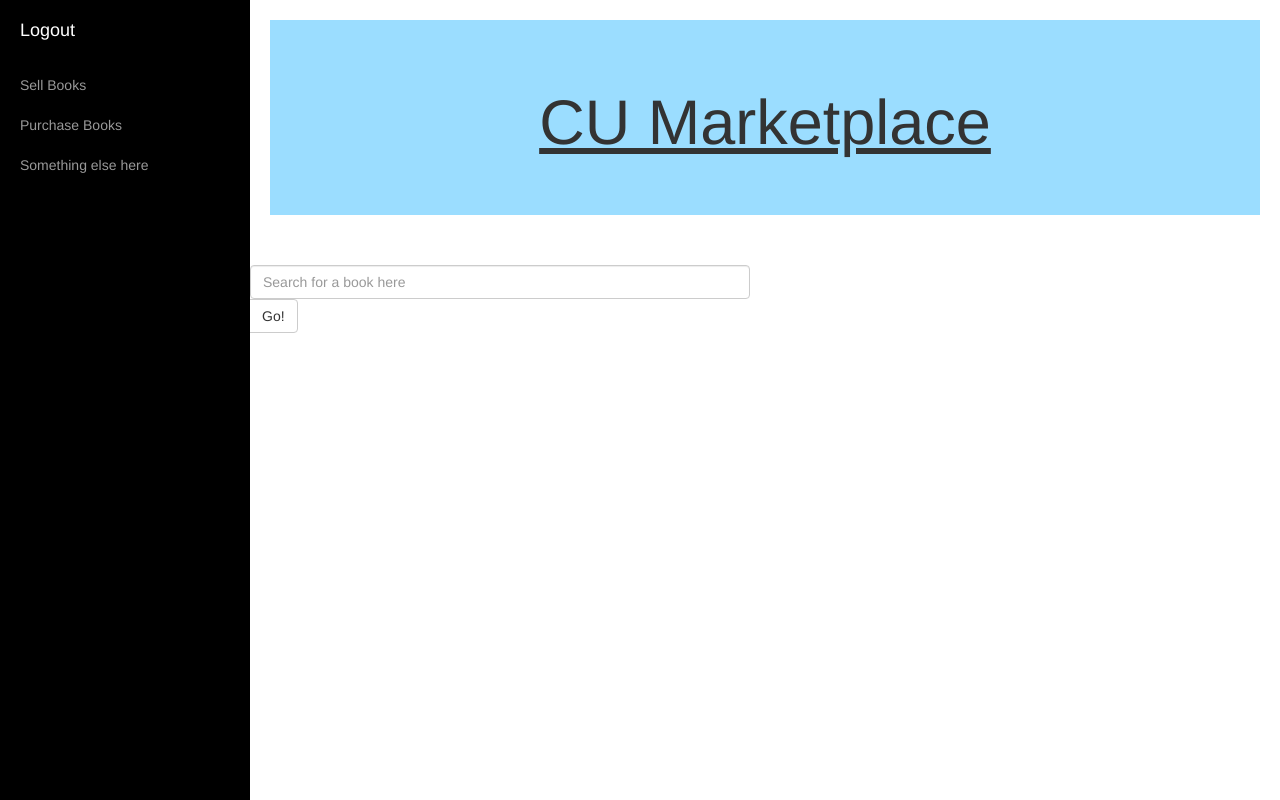
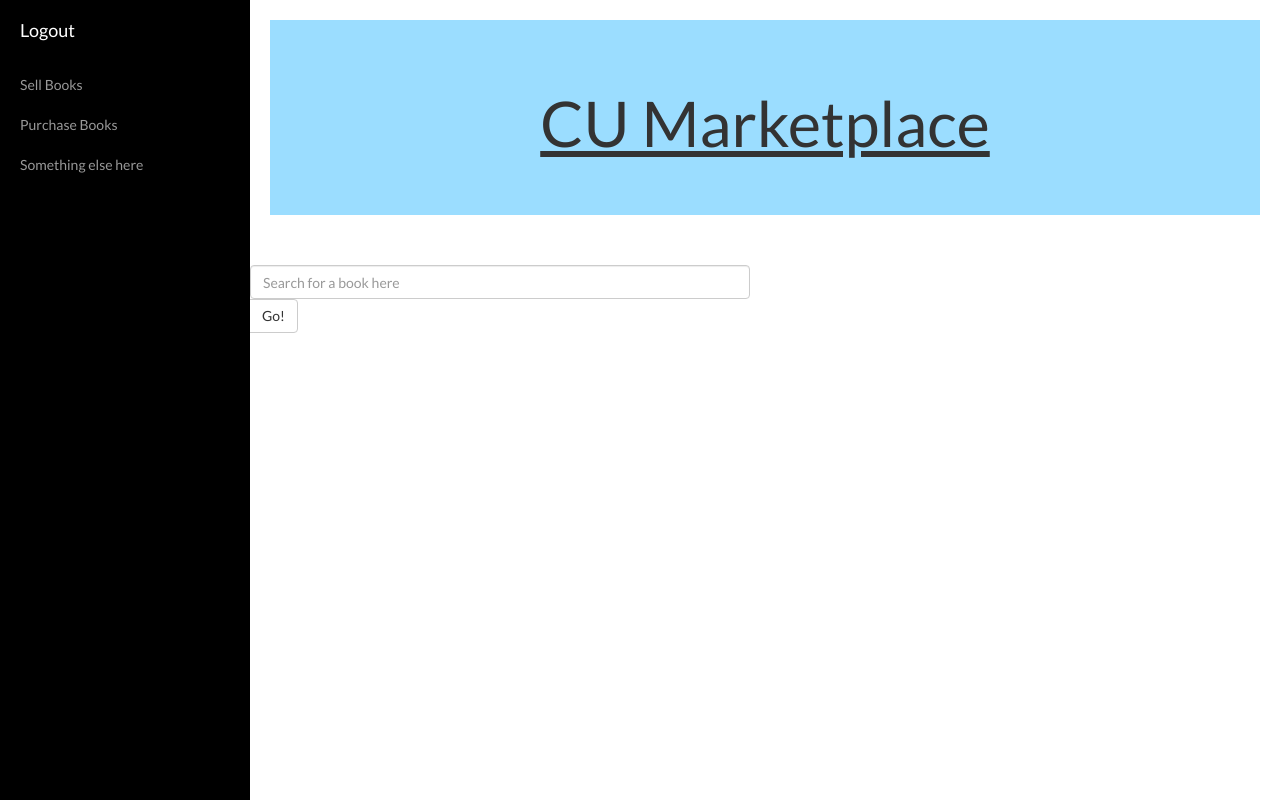
Before and after one commit to ADI-Labs/marketplace, a Flask app: template templates/booklist.html in a window 1280 px wide. Run offline with Flask 2, Linux system fonts and the light colour scheme; the template is opened without the code that fills it, so the values that code supplies are empty; some libraries are stand-ins or nearby versions.

Commit message:
first commit after break

```diff
--- a/app.py
+++ b/app.py
@@ -16,7 +16,6 @@ db = MongoEngine(app)
 login_manager = LoginManager()
 login_manager.init_app(app)
 
-#Move to another file
 class User(db.Document):
   name = db.StringField(required=True,unique=True)
   password = db.StringField(required=True)
--- a/static/css/booklist.css
+++ b/static/css/booklist.css
@@ -1,3 +1,7 @@
+body {
+    font-family: "Lato";
+}
+
 .jumbotron {
 
     background-color: rgb(155,221,255);
--- a/templates/base.html
+++ b/templates/base.html
@@ -5,6 +5,7 @@
     <title>{% block title %}{% endblock %}</title>
     <link rel="stylesheet" href="https://maxcdn.bootstrapcdn.com/bootstrap/3.3.6/css/bootstrap.min.css" integrity="sha384-1q8mTJOASx8j1Au+a5WDVnPi2lkFfwwEAa8hDDdjZlpLegxhjVME1fgjWPGmkzs7" crossorigin="anonymous">
     <link rel="stylesheet" href="../static/css/booklist.css">
+    <link href='https://fonts.googleapis.com/css?family=Lato:400,300' rel='stylesheet' type='text/css'>
 </head>
 <body>
 
--- a/templates/booklist.html
+++ b/templates/booklist.html
@@ -13,7 +13,7 @@
 
             <!--This will end up being what flask iterates, adding the list of available books to the page-->
             <div class="row">
-                <div class="col-sm-4">
+                <div class="col-md-4">
                     {% for book in listOfBooks %}
                     <img src="..." alt="...">
                     <div class="caption">
```
Also changed, not shown: templates/sell.html (+29 -3 lines).
